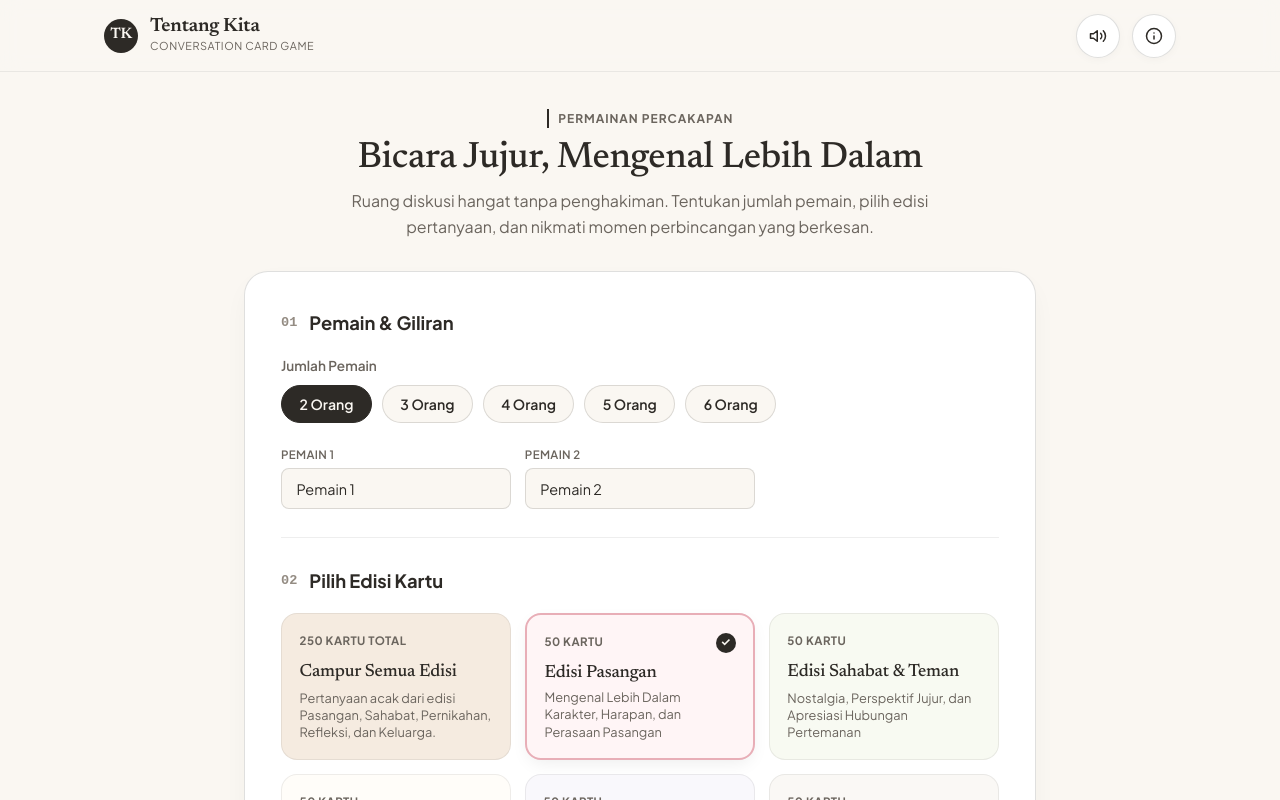
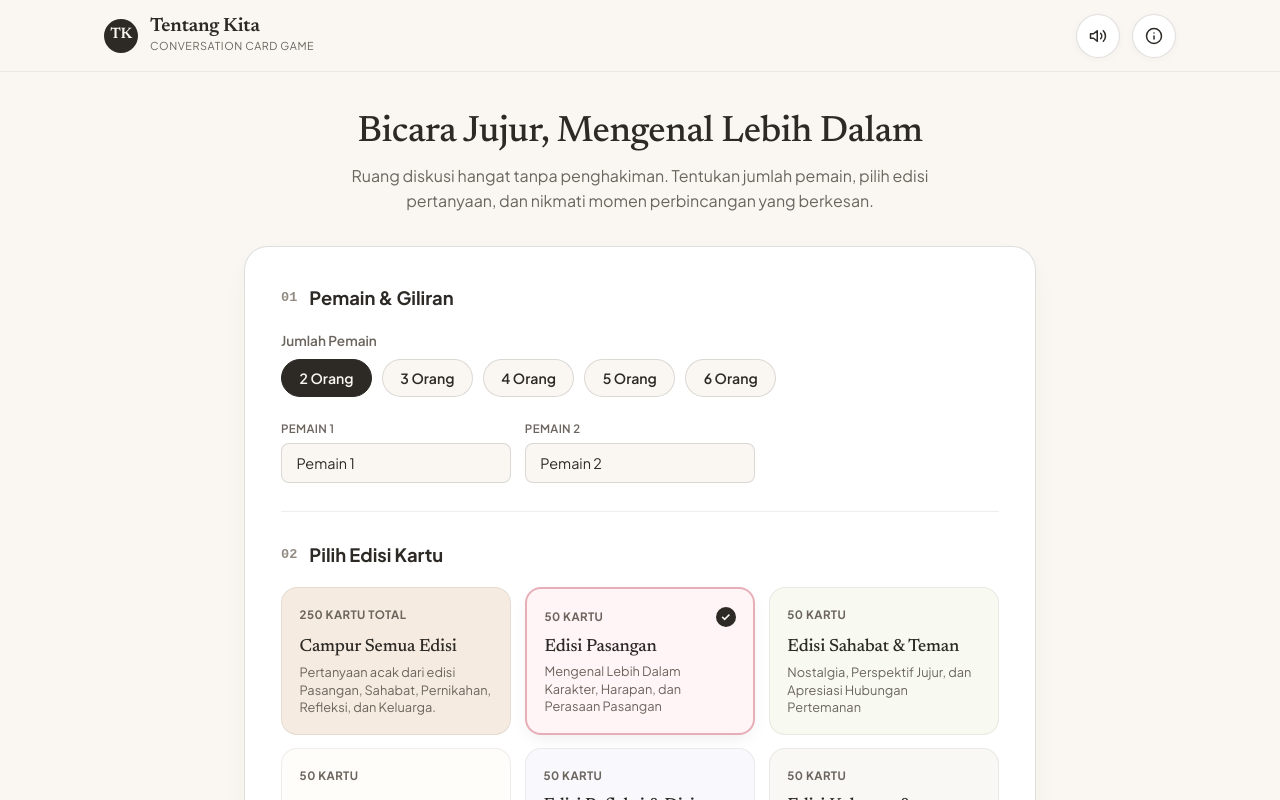
Before and after one commit to MyusiZ3/AboutUs, a Vue app: page / in a window 1280 px wide. Shown: the top 800 px of the page. Built offline with nearby package versions, Linux system fonts and the light colour scheme.

Commit message:
style: purge all vertical line kicker tags for a cleaner UI

```diff
--- a/src/components/CardDisplay.vue
+++ b/src/components/CardDisplay.vue
@@ -265,8 +265,6 @@ function getLevelText(level) {
   text-transform: uppercase;
   letter-spacing: 0.05em;
   color: var(--text-main);
-  border-left: 2px solid var(--text-main);
-  padding-left: 0.4rem;
 }
 
 .tag-separator {
--- a/src/components/GameSetup.vue
+++ b/src/components/GameSetup.vue
@@ -1,7 +1,6 @@
 <template>
   <div class="setup-wrapper container-narrow">
     <div class="setup-header">
-      <span class="badge-clean">Permainan Percakapan</span>
       <h1 class="setup-title font-editorial">Bicara Jujur, Mengenal Lebih Dalam</h1>
       <p class="setup-desc">
         Ruang diskusi hangat tanpa penghakiman. Tentukan jumlah pemain, pilih edisi pertanyaan, dan nikmati momen perbincangan yang berkesan.
--- a/src/components/RulesModal.vue
+++ b/src/components/RulesModal.vue
@@ -3,7 +3,6 @@
     <div class="modal-card">
       <div class="modal-header">
         <div>
-          <span class="badge-clean">Panduan Bermain</span>
           <h2 class="modal-title font-editorial">Cara Bermain Tentang Kita</h2>
         </div>
         <button class="btn btn-ghost btn-icon-only" @click="$emit('close')">✕</button>
--- a/src/components/SavedCardsModal.vue
+++ b/src/components/SavedCardsModal.vue
@@ -3,7 +3,6 @@
     <div class="modal-card modal-wide">
       <div class="modal-header">
         <div>
-          <span class="badge-clean">Koleksi Refleksi</span>
           <h2 class="modal-title font-editorial">Kartu Pertanyaan Tersimpan</h2>
           <p class="modal-sub">Pertanyaan yang kamu tandai untuk diskusi lebih lanjut atau refleksi pribadi.</p>
         </div>
--- a/src/components/SessionSummaryModal.vue
+++ b/src/components/SessionSummaryModal.vue
@@ -2,7 +2,6 @@
   <div v-if="isOpen" class="modal-backdrop" @click.self="$emit('close')">
     <div class="modal-card modal-summary">
       <div class="summary-header">
-        <span class="badge-clean">Sesi Selesai</span>
         <h2 class="summary-title font-editorial">Terima Kasih Atas Percakapan yang Hangat</h2>
         <p class="summary-sub">
           Setiap jawaban dan kisah yang terbagi hari ini mendekatkan hubungan kalian satu sama lain.
--- a/src/style.css
+++ b/src/style.css
@@ -245,17 +245,7 @@ body {
   pointer-events: none;
 }
 
-/* Editorial Kicker & Tags - No AI Slop Rounded Pills */
-.badge-clean {
-  display: inline-block;
-  font-size: 0.75rem;
-  font-weight: 700;
-  letter-spacing: 0.08em;
-  text-transform: uppercase;
-  color: var(--text-muted);
-  border-left: 2px solid var(--text-main);
-  padding-left: 0.6rem;
-}
+
 
 /* Custom Scrollbar */
 ::-webkit-scrollbar {
```
